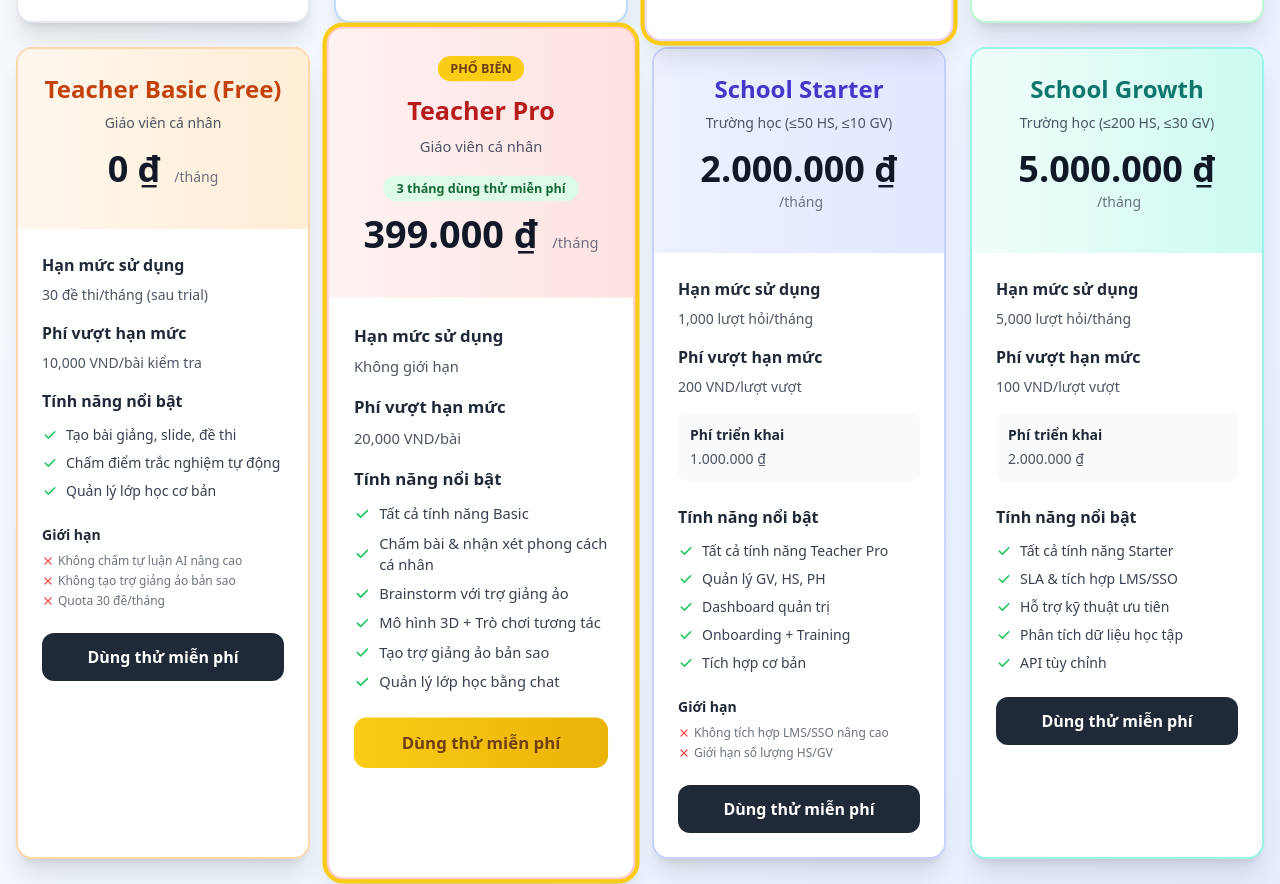
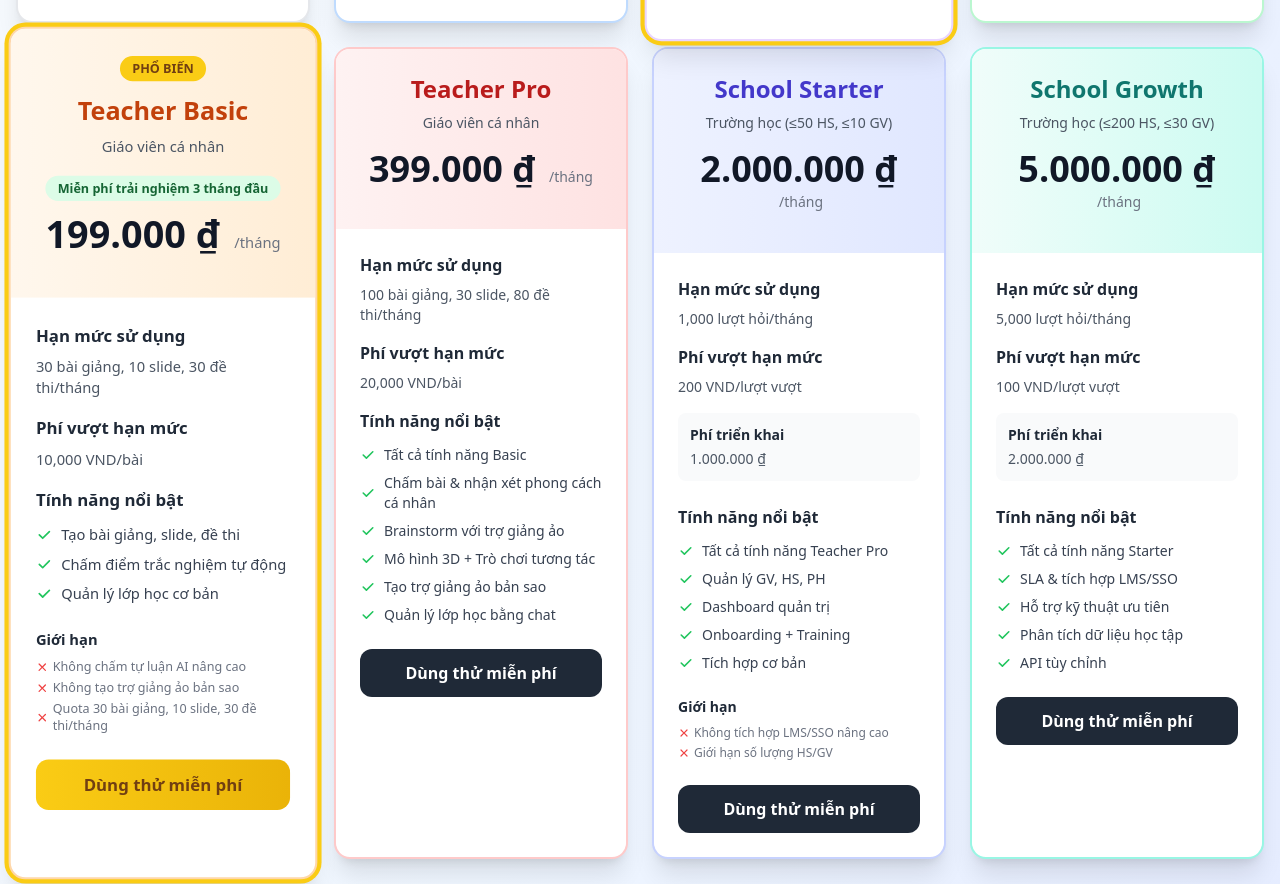
Before and after one commit to MinhHieuAno/learn-iq-price-table, a plain HTML site: page index.html in a window 1280 px wide. Shown: the part 933-1817 px from the top of the page. Drawn offline with nearby package versions, Linux system fonts and the light colour scheme.

Commit message:
Update index.html

```diff
--- a/index.html
+++ b/index.html
@@ -33,7 +33,7 @@
                     Bảng Giá Dịch Vụ
                 </h1>
                 <p class="text-xl text-gray-600 mb-8">
-                    Giải pháp học tập và giảng dạy thông minh với AI
+                    LearnIQ - Hệ thống học tập trực tuyến thông minh
                 </p>
 
                 <!-- Billing Toggle -->
@@ -632,11 +632,11 @@
                     accent: "text-green-700",
                 },
                 {
-                    name: "Teacher Basic (Free)",
+                    name: "Teacher Basic",
                     type: "Giáo viên cá nhân",
-                    price: { monthly: 0, yearly: 0 },
-                    quota: "30 đề thi/tháng (sau trial)",
-                    overage: "10,000 VND/bài kiểm tra",
+                    price: { monthly: 199000, yearly: 2047680 },
+                    quota: "30 bài giảng, 10 slide, 30 đề thi/tháng",
+                    overage: "10,000 VND/bài",
                     onboarding: "-",
                     features: [
                         "Tạo bài giảng, slide, đề thi",
@@ -646,17 +646,19 @@
                     limitations: [
                         "Không chấm tự luận AI nâng cao",
                         "Không tạo trợ giảng ảo bản sao",
-                        "Quota 30 đề/tháng",
+                        "Quota 30 bài giảng, 10 slide, 30 đề thi/tháng",
                     ],
                     color: "from-orange-50 to-orange-100",
                     border: "border-orange-200",
                     accent: "text-orange-700",
+                    trial: "Miễn phí trải nghiệm 3 tháng đầu",
+                    popular: true,
                 },
                 {
                     name: "Teacher Pro",
                     type: "Giáo viên cá nhân",
                     price: { monthly: 399000, yearly: 4095360 },
-                    quota: "Không giới hạn",
+                    quota: "100 bài giảng, 30 slide, 80 đề thi/tháng",
                     overage: "20,000 VND/bài",
                     onboarding: "-",
                     features: [
@@ -671,8 +673,7 @@
                     color: "from-red-50 to-red-100",
                     border: "border-red-200",
                     accent: "text-red-700",
-                    popular: true,
-                    trial: "3 tháng dùng thử miễn phí", // trial Teacher Pro cho giáo viên mới
+                    popular: false,
                 },
                 {
                     name: "School Starter",
```
